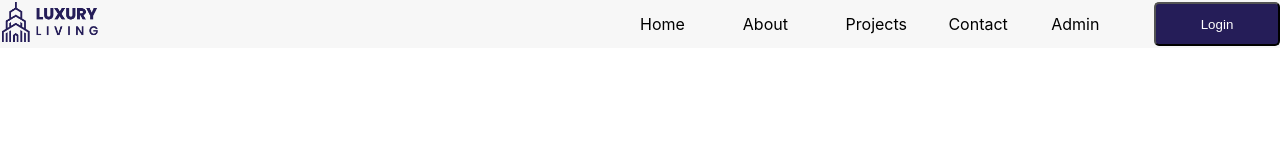
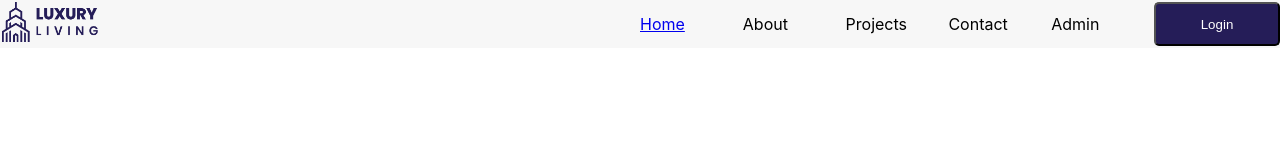
Before and after one commit to bellicose77/living-luxiries-project, a React (Create React App) app in the folder frontend/: page / in a window 1280 px wide. Shown: the top 160 px of the page. Built offline with nearby package versions, Linux system fonts and the light colour scheme.

Commit message:
navigation bar done

```diff
--- a/frontend/src/components/Navbar/Navbar.js
+++ b/frontend/src/components/Navbar/Navbar.js
@@ -1,26 +1,37 @@
 import React from 'react';
 import './Navbar.css'
 import logo from '../../images/logo.png'
+import { Link } from 'react-router-dom';
 
 const Navbar = () => {
     return (
         <div className='navContainer'>
         <div className='navWrapper'>
           <div className='nlogo'>
+            <Link to='/'>
             <img className='logoImg' src={logo}/>
+            </Link>
+
           </div>
           <div className='nItem'>
+            <Link to='/'>
             <div>
             Home
            </div>
+            </Link>
+
+
 
 
              <div>About</div>
              <div>Projects</div>
              <div>Contact</div>
              <div>Admin</div>
+             <Link to='/login'>
+             <button className='lButton'>Login</button>
+             </Link>
 
-             <button className='lButton'>Login</button>
+
 
           </div>
 
```
